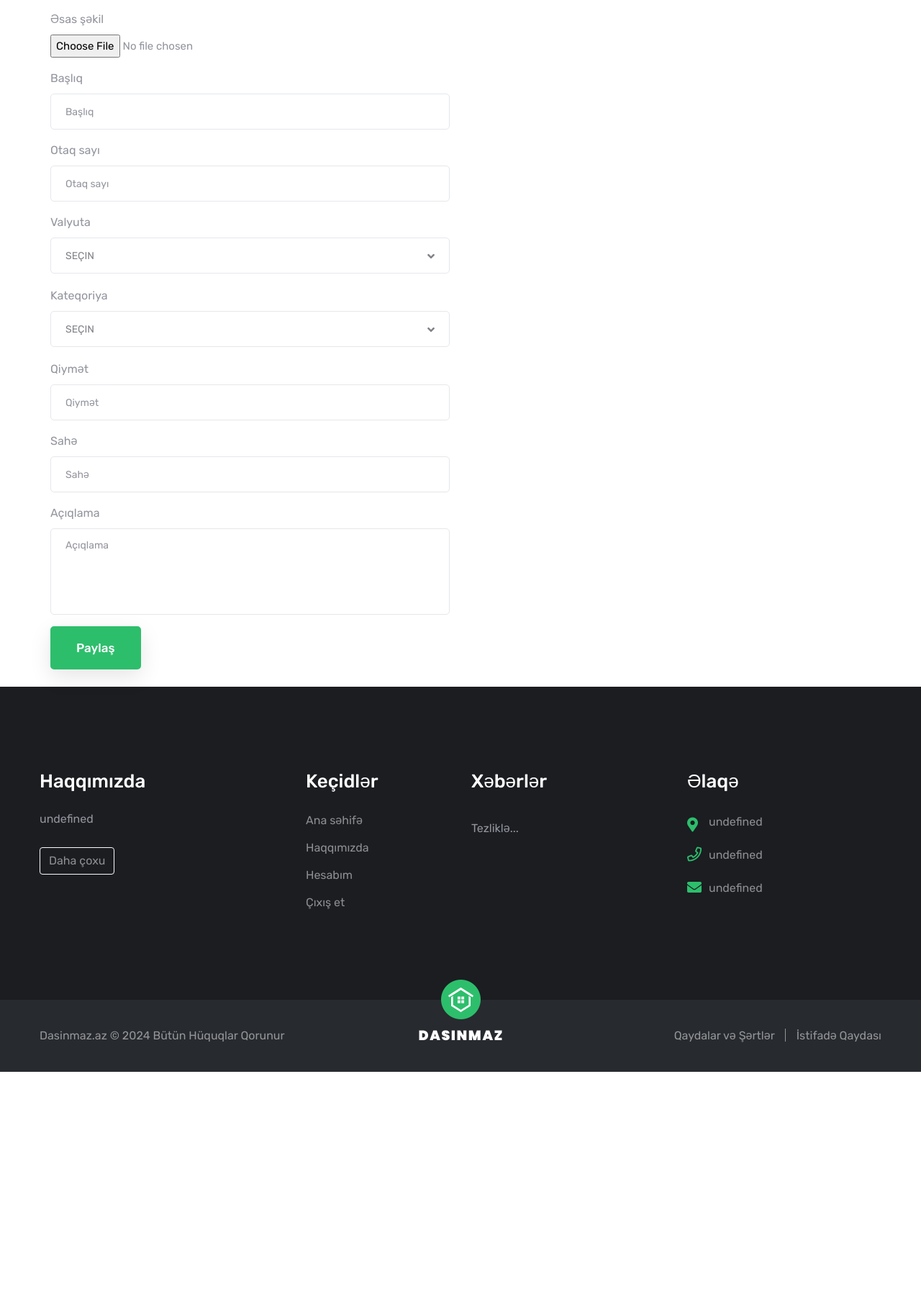
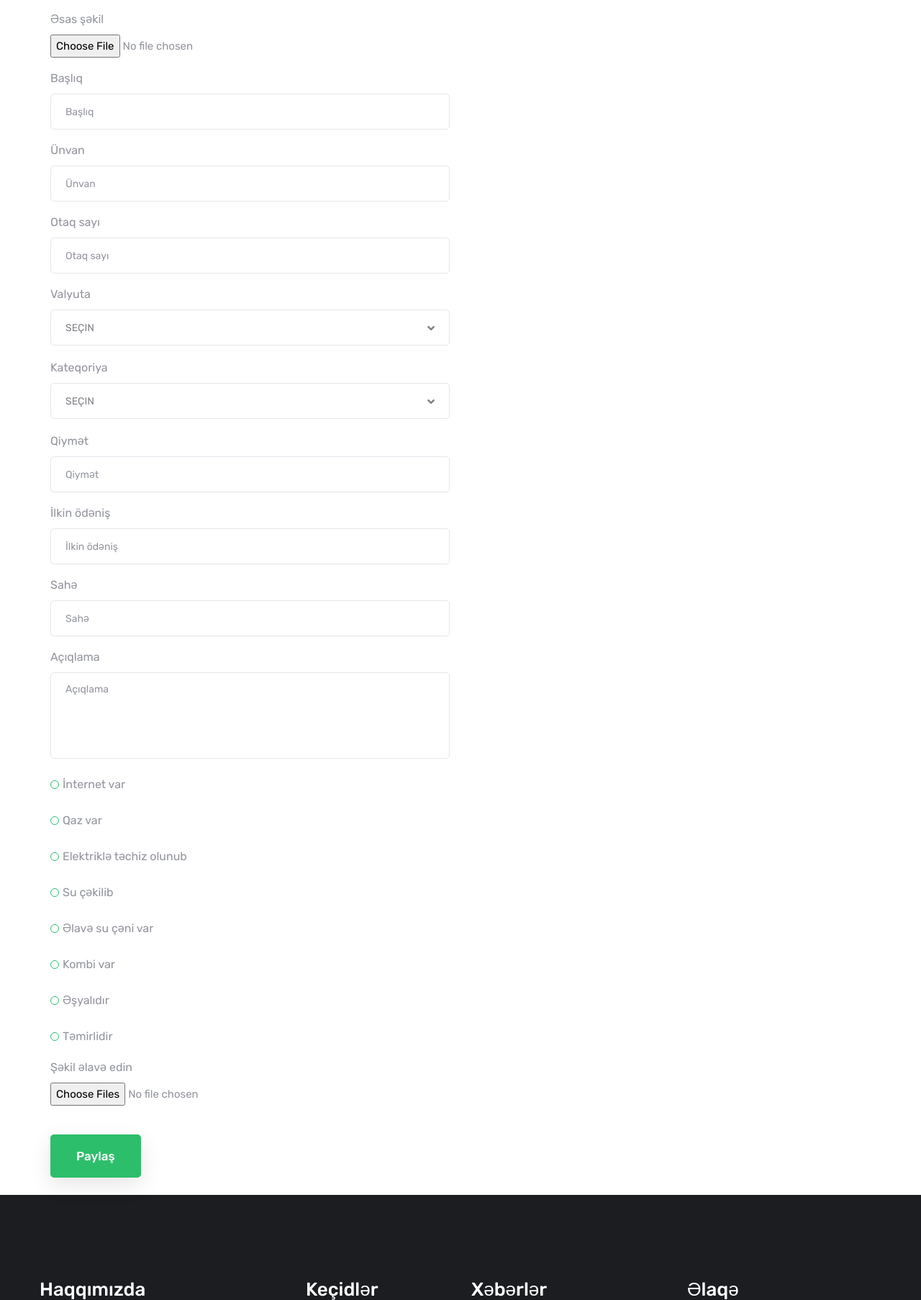
Before and after one commit to pyterm7/Emlak, a Django app: page /announcement/share/ in a window 1280 px wide. Shown: the part 259-2065 px from the top of the page at 72% size. Before the commit the page ends 1748 px from the top, so only its background shows below. Run offline with Django 5.2, Linux system fonts and the light colour scheme; the visitor is signed in with stand-in values (Sample User, id 1); data comes from the database, SQL or seed files in the repository; data that the repository does not hold is empty; some libraries are stand-ins or nearby versions.

Commit message:
16.02.2024

```diff
--- a/Announcement/templatetags/customfilters.py
+++ b/Announcement/templatetags/customfilters.py
@@ -19,6 +19,3 @@
         """
         return value
     except: return 0
-
-
-# register.filter('cast2int', cast2int)
--- a/Announcement/views.py
+++ b/Announcement/views.py
@@ -5,44 +5,89 @@
 from Announcement.models import AnnouncementModel
 from Category.models import CategoryModel
 
+def ReturnMessagesAndData(request, data, msg):
+    messages.info(request, msg)
+    return render(request, "share-announcement.html", context=data)
+
+
 @login_required(login_url="sign-in-page", redirect_field_name=None)
 def ShareAnnouncement(request):
     categories = CategoryModel.objects.all()
     ch_tuple = AnnouncementModel.ch
     ch_list = []
-    for ch in ch_tuple:
-        ch_list.append({f"key":ch[1]})
+    for ch in ch_tuple: ch_list.append({f"key":ch[1]})
     user = CustomUser.objects.filter(id=request.user.id).first()
     if user.parent_agent or user.is_staff:
+        data = {}
+        data['ch_tuple'] = ch_list
+        data['categories'] = categories
         if request.POST:
-            announcement_picture = request.FILES.get("announcement_picture", False)
             announcement_title = request.POST.get("announcement_title", False)
+            announcement_location = request.POST.get("announcement_location", False)
             announcement_room_count = request.POST.get("announcement_room_count", False)
             announcement_currency = request.POST.get("announcement_currency", False)
             announcement_price = request.POST.get("announcement_price", False)
-            announcement_area = request.POST.get("announcement_area", False)
-            announcement_description = request.POST.get("announcement_description", False)
-            announcement_category = request.POST.get("announcement_category", False)
-            announcement_category = CategoryModel.objects.filter(id=int(announcement_category)).first()
+
+            # 1-Basligi yoxladim
+            announcement_title = announcement_title.strip()
+            data["announcement_title"] = announcement_title
+            if announcement_title == "" or len(announcement_title) < 10 or len(announcement_title) > 225:
+                return ReturnMessagesAndData(request, data, "Başlıq minimum 10, maksimum 225 simvoldan ibarət olmalıdır.")
+            # 2-Ünvanı yoxladım
+            announcement_location = announcement_location.strip()
+            data['announcement_location'] = announcement_location
+            if announcement_location == "" or len(announcement_location) < 3 or len(announcement_location) > 255:
+                return ReturnMessagesAndData(request, data, "Ünvan minimum 3, maksimum 255 simvoldan ibarət olmalıdır.")
+            # 3-Otaq sayını yoxladım
+            announcement_room_count = announcement_room_count.strip()
+            data['announcement_room_count'] = announcement_room_count
             try:
-                new_announcement = AnnouncementModel()
-                new_announcement.author = user
-                new_announcement.picture = announcement_picture
-                new_announcement.title = announcement_title
-                new_announcement.room_count = announcement_room_count
-                new_announcement.currency = announcement_currency
-                new_announcement.price = announcement_price
-                new_announcement.area = announcement_area
-                new_announcement.description = announcement_description
-                new_announcement.category = announcement_category
-                new_announcement.save()
+                announcement_room_count = int(announcement_room_count)
+                if announcement_room_count < 1 or announcement_room_count > 100:
+                    return ReturnMessagesAndData(request, data, "Otaq sayı minimum 1, maksimum 100 olmalıdır.")
+            except: return ReturnMessagesAndData(request, data, "Otaq sayı hissəsinə yalnız rəqəmlər daxil edilməlidir.")
+            # 4 - Valyutanı yoxladım
+            announcement_currency = announcement_currency.strip()
+            data['announcement_currency'] = announcement_currency
+            if announcement_currency != "DOLLAR" and announcement_currency != "MANAT":
+                return ReturnMessagesAndData(request, data, "Valyuta seçimində xəta oldu.")
+            # 5 - Kateqoriyanı yoxladım
+            announcement_category_int = request.POST.get("announcement_category", False)
+            announcement_category_int = announcement_category_int.strip()
+            data['announcement_category_int'] = announcement_category_int
+            try:
+                announcement_category_int = int(announcement_category_int)
+                announcement_category = CategoryModel.objects.filter(id=int(announcement_category_int)).first()
+                if not announcement_category: return ReturnMessagesAndData(request, data, "Kateqoriya tapılmadı.")
+            except: return ReturnMessagesAndData(request, data, "Kateqoriya seçimində xəta oldu.")
+            # 6 - Qiyməti yoxladım
+            announcement_price = announcement_price.strip()
+            try:
+                announcement_price = float(announcement_price)
+                data['announcement_price'] = announcement_price
+                if announcement_price < 1 or announcement_price > 1000000:
+                    return ReturnMessagesAndData(request, data, "Qiymət minimum 1, maksimum 1000000 olmalıdır.")
+            except: return ReturnMessagesAndData(request, data, "Qiymət hissəsinə yalnız ədəd daxil edilməlidir.")
 
-                messages.success(request, "Elan uğurla paylaşıldı.")
-                return redirect("home-page")
-            except:
-                messages.info(request, "Elan paylaşma prosesində xəta oldu.")
-                return redirect("share-announcement")
 
-        return render(request, "share-announcement.html", context={"ch_tuple":ch_list, "categories":categories})
+            # try:
+            #     new_announcement = AnnouncementModel()
+            #     new_announcement.author = user
+            #     new_announcement.picture = announcement_picture
+            #     new_announcement.title = announcement_title
+            #     new_announcement.room_count = announcement_room_count
+            #     new_announcement.currency = announcement_currency
+            #     new_announcement.price = announcement_price
+            #     new_announcement.area = announcement_area
+            #     new_announcement.description = announcement_description
+            #     new_announcement.category = announcement_category
+            #     new_announcement.save()
+
+            #     messages.success(request, "Elan uğurla paylaşıldı.")
+            #     return redirect("home-page")
+            # except:
+            #     messages.info(request, "Elan paylaşma prosesində xəta oldu.")
+            #     return redirect("share-announcement")
+        return render(request, "share-announcement.html", context=data)
     messages.info(request, "İcazəsiz cəhd.")
     return redirect("home-page")
--- a/Templates/layout.html
+++ b/Templates/layout.html
@@ -41,8 +41,51 @@
         .reset-css ul, .reset-css ol{
             margin-left: 1.5rem;
         }
+        .custom-radio-box{
+            height: 40px;
+            display: flex;
+            justify-content: flex-start;
+            align-items: center;
+            user-select: none;
+            margin-bottom: 10px;
+        }
+        .custom-radio-box input{
+            display: none;
+        }
+        .custom-radio-box label{
+            padding-left: 5px;
+            margin-bottom: 0;
+        }
+        .custom-radio-box span{
+            width: 12px;
+            height: 12px;
+            border-radius: 50%;
+            background-color: #fff;
+            border: 1px solid #2dbe6c;
+        }
+        .custom-radio-box input:checked + span{
+            background-color: #2dbe6c;
+            border-color: #2dbe6c;
+        }
 
-
+        .images-box{
+            display: flex;
+            justify-content: flex-start;
+            align-items: flex-start;
+            margin: 20px 0;
+            gap: 10px;
+            flex-wrap: wrap;
+        }
+        .images-box figure{
+            width: 100px;
+            height: 80px;
+        }
+        .images-box figure img{
+            width: 100%;
+            height: 100%;
+            object-fit: cover;
+            aspect-ratio: 100/80;
+        }
 
     </style>
 
--- a/Templates/share-announcement.html
+++ b/Templates/share-announcement.html
@@ -2,6 +2,9 @@
 {% load static %}
 {% load i18n %}
 
+{% block title %}
+    Dasinmaz.az | Yeni elan paylaş
+{% endblock title %}
 
 {% block container %}
     <section class="auto-container py-4">
@@ -16,18 +19,22 @@
             </div>
             <div class="form-group">
                 <label for="announcement_title">Başlıq</label>
-                <input type="text" name="announcement_title"  placeholder="Başlıq"  autocomplete="off" id="announcement_title">
+                <input type="text" name="announcement_title"  placeholder="Başlıq"  autocomplete="off" id="announcement_title" value="{% if announcement_title %}{{announcement_title}}{% endif %}">
+            </div>
+            <div class="form-group">
+                <label for="announcement_location">Ünvan</label>
+                <input type="text" name="announcement_location"  placeholder="Ünvan"  autocomplete="off" id="announcement_location" value="{% if announcement_location %}{{announcement_location}}{% endif %}">
             </div>
             <div class="form-group">
                 <label for="announcement_room_count">Otaq sayı</label>
-                <input type="number" name="announcement_room_count"  placeholder="Otaq sayı"  autocomplete="off" min="1" max="30" id="announcement_room_count">
+                <input type="number" name="announcement_room_count"  placeholder="Otaq sayı"  autocomplete="off" id="announcement_room_count" value="{% if announcement_room_count %}{{announcement_room_count}}{% endif %}">
             </div>
             <div class="form-group">
                 <label for="announcement_currency">Valyuta</label>
                 <select name="announcement_currency" id="announcement_currency">
                     <option >Seçin</option>
                     {% for ch in ch_tuple %}
-                        <option value="{{ch.key}}">{{ch.key}}</option>
+                        <option value="{{ch.key}}" {% if announcement_currency == ch.key %} selected {% endif %}>{{ch.key}}</option>
                     {% endfor %}
                 </select>
             </div>
@@ -38,7 +45,7 @@
                 <select name="announcement_category" id="announcement_category">
                     <option>Seçin</option>
                     {% for category in categories %}
-                        <option value="{{category.id}}">{{category.name}}</option>
+                        <option value="{{category.id}}"> {{category.name}} </option>
                     {% endfor %}
                 </select>
             </div>
@@ -46,7 +53,11 @@
             <br>
             <div class="form-group">
                 <label for="announcement_price">Qiymət</label>
-                <input type="number" name="announcement_price" placeholder="Qiymət" autocomplete="off" min="0" step="0.1" id="announcement_price">
+                <input type="number" name="announcement_price" placeholder="Qiymət" autocomplete="off" min="0" step="0.1" id="announcement_price" value="{% if announcement_price %}{{announcement_price}}{% endif %}">
+            </div>
+            <div class="form-group">
+                <label for="announcement_the_initial_payment">İlkin ödəniş</label>
+                <input type="number" name="announcement_the_initial_payment" placeholder="İlkin ödəniş" autocomplete="off" min="0" step="0.1" id="announcement_the_initial_payment">
             </div>
             <div class="form-group">
                 <label for="announcement_area">Sahə</label>
@@ -56,7 +67,90 @@
                 <label for="announcement_description">Açıqlama</label>
                 <textarea name="announcement_description" id="announcement_description"  placeholder="Açıqlama" ></textarea>
             </div>
+            <div class="custom-radio-box">
+                <input type="checkbox" id="announcement_has_internet" name="announcement_has_internet">
+                <span></span>
+                <label for="announcement_has_internet">İnternet var</label>
+            </div>
+            <div class="custom-radio-box">
+                <input type="checkbox" id="announcement_has_gas" name="announcement_has_gas">
+                <span></span>
+                <label for="announcement_has_gas">Qaz var</label>
+            </div>
+            <div class="custom-radio-box">
+                <input type="checkbox" id="announcement_has_electricity" name="announcement_has_electricity">
+                <span></span>
+                <label for="announcement_has_electricity">Elektriklə təchiz olunub</label>
+            </div>
+            <div class="custom-radio-box">
+                <input type="checkbox" id="announcement_has_water" name="announcement_has_water">
+                <span></span>
+                <label for="announcement_has_water">Su çəkilib</label>
+            </div>
+            <div class="custom-radio-box">
+                <input type="checkbox" id="announcement_has_water_tank" name="announcement_has_water_tank">
+                <span></span>
+                <label for="announcement_has_water_tank">Əlavə su çəni var</label>
+            </div>
+            <div class="custom-radio-box">
+                <input type="checkbox" id="announcement_has_combi" name="announcement_has_combi">
+                <span></span>
+                <label for="announcement_has_combi">Kombi var</label>
+            </div>
+            <div class="custom-radio-box">
+                <input type="checkbox" id="announcement_furnished" name="announcement_furnished">
+                <span></span>
+                <label for="announcement_furnished">Əşyalıdır</label>
+            </div>
+            <div class="custom-radio-box">
+                <input type="checkbox" id="announcement_renovated" name="announcement_renovated">
+                <span></span>
+                <label for="announcement_renovated">Təmirlidir</label>
+            </div>
+            <div class="form-group">
+                <label for="announcement_pictures">Şəkil əlavə edin</label> <br>
+                <input type="file" multiple name="announcement_pictures" id="announcement_pictures" accept="image/*">
+            </div>
+            <div class="images-box"></div>
             <button class="theme-btn btn-one" type="submit">Paylaş</button>
         </form>
     </section>
 {% endblock container %}
+
+
+{% block scripts %}
+    <script>
+        let announcement_pictures_input = document.getElementById("announcement_pictures")
+        let images_box = document.querySelector(".images-box")
+        images_box.innerHTML = ""
+
+        announcement_pictures_input.addEventListener("change", async function(e){
+            let images = announcement_pictures_input.files;
+
+            for (let index = 0; index < images.length; index++) {
+                const img_file = images[index];
+                await addImage(img_file);
+            }
+
+        })
+
+        async function addImage(img_file) {
+            return new Promise((resolve, reject) => {
+                var reader = new FileReader();
+
+                reader.onload = function (event) {
+                    let img = document.createElement("img");
+                    img.setAttribute("src", reader.result);
+                    img.setAttribute("draggable", false)
+                    let figure = document.createElement("figure");
+                    figure.appendChild(img);
+                    images_box.appendChild(figure);
+
+                    resolve();
+                };
+
+                reader.readAsDataURL(img_file);
+            });
+        }
+    </script>
+{% endblock scripts %}
```
Also changed, not shown: Announcement/models.py (+11 -1 lines), Auth/models.py (+2 -34 lines), Auth/views.py (+28 -5 lines), Uploads/about/2ce660a2597dfd195fa40cca82228905_mnubtBH.jpg (renamed from Uploads/about/2ce660a2597dfd195fa40cca82228905.jpg), Uploads/announcement/pexels-alfo-medeiros-13190804.jpg (deleted), Uploads/announcement/pexels-barbaventuras-20116318.jpg (deleted), Uploads/announcement/pexels-jonathan-borba-19986476.jpg (deleted), Uploads/news-covers/1280_rsz_aman-dhakal-205796-unsplash.jpg (deleted), Uploads/news-covers/github.png (deleted), Uploads/news-covers/gulp.png (deleted), Uploads/news-covers/nodejs.png (deleted), Uploads/news-covers/vuejs.png (deleted), Uploads/profile/994503598421-ofmx.jpeg (added), Uploads/profile/994503598421-qdtp.jpeg (deleted), 1 more files.
